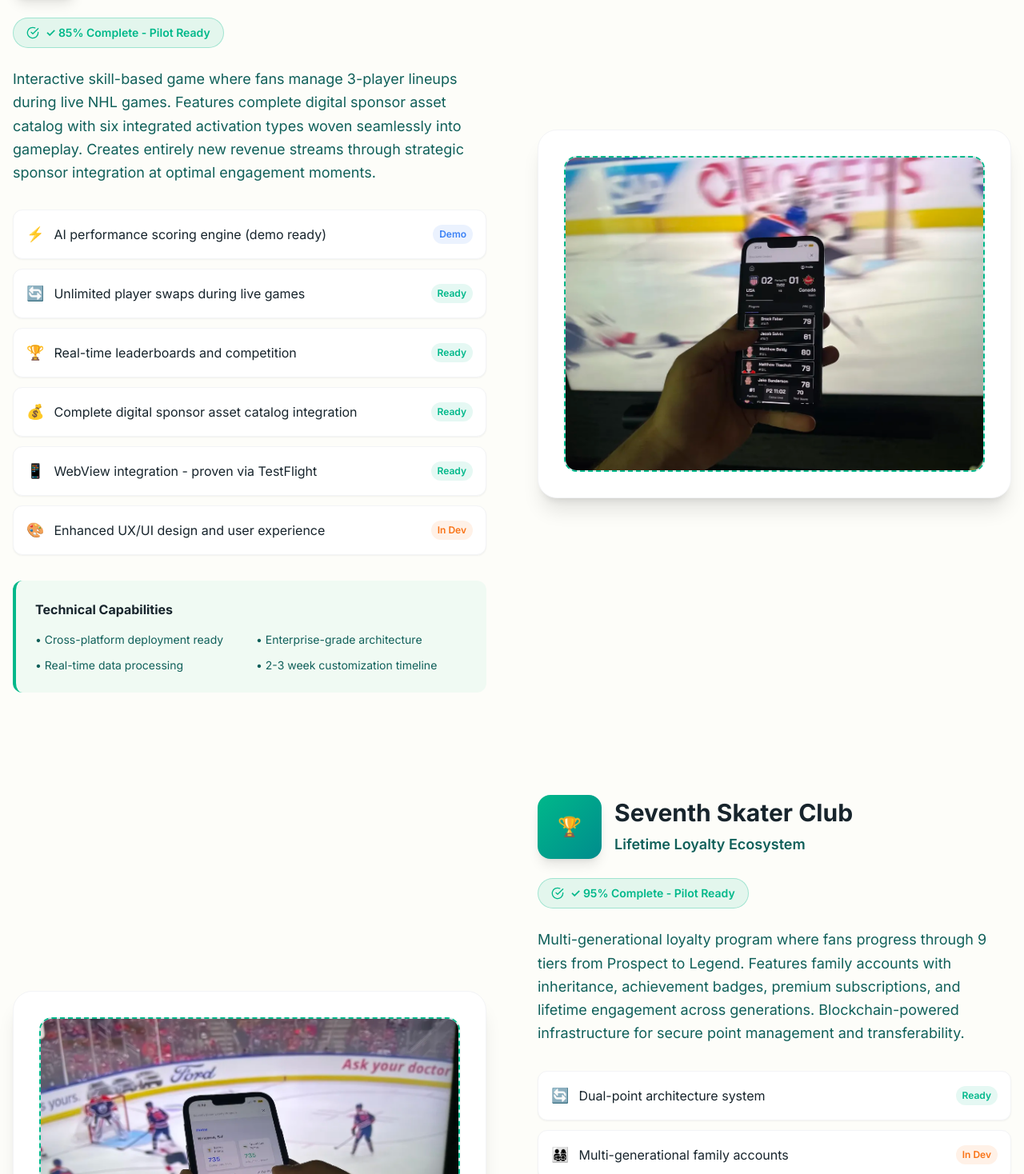
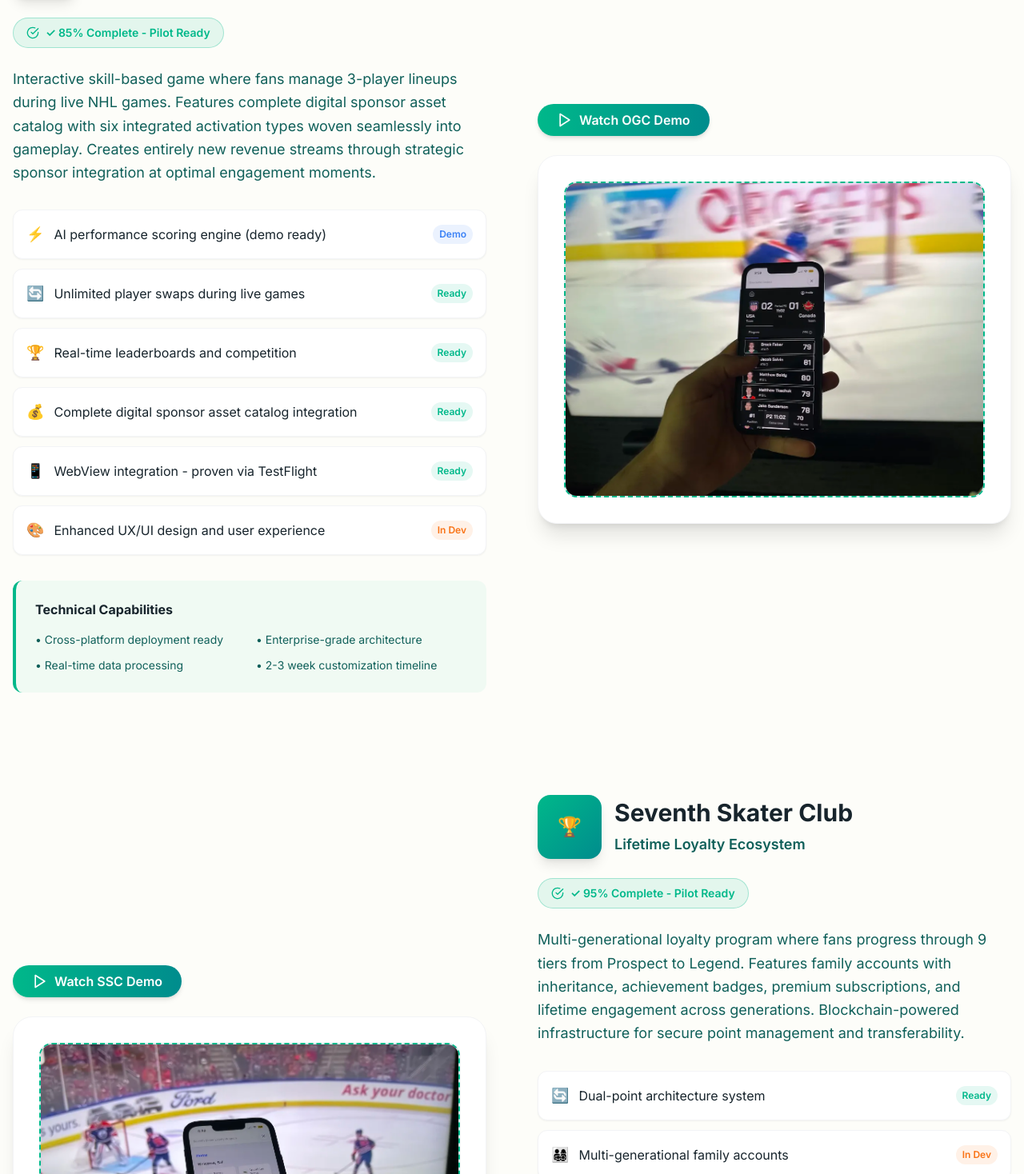
Before and after one commit to proinvestanalytics/ProInvestWebsite, a React (Vite) app: page /products in a window 1280 px wide. Shown: the part 642-2110 px from the top of the page at 80% size. Built offline with nearby package versions, Linux system fonts and the light colour scheme.

Commit message:
demo videos

```diff
--- a/src/App.tsx
+++ b/src/App.tsx
@@ -33,7 +33,7 @@ function App() {
           </Routes>
         </main>
         <Footer />
-        <VideoModal isOpen={isVideoModalOpen} onClose={closeVideoModal} />
+        <VideoModal isOpen={isVideoModalOpen} onClose={closeVideoModal} videoUrl="https://www.youtube.com/watch?v=P-iNO2u3Ee0" title="ProInvest Demo" />
       </div>
     </Router>
   );
--- a/src/components/Footer.tsx
+++ b/src/components/Footer.tsx
@@ -53,6 +53,18 @@ const Footer: React.FC = () => {
                   <path fillRule="evenodd" d="M19 0h-14c-2.761 0-5 2.239-5 5v14c0 2.761 2.239 5 5 5h14c2.762 0 5-2.239 5-5v-14c0-2.761-2.238-5-5-5zm-11 19h-3v-11h3v11zm-1.5-12.268c-.966 0-1.75-.79-1.75-1.764s.784-1.764 1.75-1.764 1.75.79 1.75 1.764-.783 1.764-1.75 1.764zm13.5 12.268h-3v-5.604c0-3.368-4-3.113-4 0v5.604h-3v-11h3v1.765c1.396-2.586 7-2.777 7 2.476v6.759z" clipRule="evenodd" />
                 </svg>
               </a>
+              <a href="https://www.youtube.com/@ProInvestAnalytics" target="_blank" rel="noopener noreferrer" className="h-10 w-10 rounded-full bg-white/10 flex items-center justify-center hover:bg-secondary transition-colors duration-300">
+                <span className="sr-only">YouTube</span>
+                <svg className="h-5 w-5" fill="currentColor" viewBox="0 0 24 24" aria-hidden="true">
+                  <path d="M23.498 6.186a2.994 2.994 0 0 0-2.107-2.117C19.425 3.5 12 3.5 12 3.5s-7.425 0-9.391.569A2.994 2.994 0 0 0 .502 6.186C0 8.153 0 12 0 12s0 3.847.502 5.814a2.994 2.994 0 0 0 2.107 2.117C4.575 20.5 12 20.5 12 20.5s7.425 0 9.391-.569a2.994 2.994 0 0 0 2.107-2.117C24 15.847 24 12 24 12s0-3.847-.502-5.814zM9.545 15.568V8.432L15.818 12l-6.273 3.568z" />
+                </svg>
+              </a>
+              <a href="https://www.instagram.com/proinvestanalytics?igsh=MWZ1d253bTZpZGx6eg==" target="_blank" rel="noopener noreferrer" className="h-10 w-10 rounded-full bg-white/10 flex items-center justify-center hover:bg-secondary transition-colors duration-300">
+                <span className="sr-only">Instagram</span>
+                <svg className="h-5 w-5" fill="currentColor" viewBox="0 0 24 24" aria-hidden="true">
+                  <path d="M7.75 2h8.5A5.75 5.75 0 0 1 22 7.75v8.5A5.75 5.75 0 0 1 16.25 22h-8.5A5.75 5.75 0 0 1 2 16.25v-8.5A5.75 5.75 0 0 1 7.75 2zm0 1.5A4.25 4.25 0 0 0 3.5 7.75v8.5A4.25 4.25 0 0 0 7.75 20.5h8.5a4.25 4.25 0 0 0 4.25-4.25v-8.5A4.25 4.25 0 0 0 16.25 3.5h-8.5zm4.25 3.25a5.25 5.25 0 1 1 0 10.5 5.25 5.25 0 0 1 0-10.5zm0 1.5a3.75 3.75 0 1 0 0 7.5 3.75 3.75 0 0 0 0-7.5zm5.5.75a1 1 0 1 1-2 0 1 1 0 0 1 2 0z"/>
+                </svg>
+              </a>
             </div>
           </div>
         </div>
--- a/src/components/Hero.tsx
+++ b/src/components/Hero.tsx
@@ -1,12 +1,13 @@
 // Hero.tsx - Combined version with best elements from both
 import React from 'react';
 import { Play, ArrowDown, ArrowRight } from 'lucide-react';
+import VideoModal from './VideoModal';
 
-interface HeroProps {
-  openModal: () => void;
-}
+const Hero: React.FC = () => {
+  const [isVideoModalOpen, setIsVideoModalOpen] = React.useState(false);
+  const handleOpenModal = () => setIsVideoModalOpen(true);
+  const handleCloseModal = () => setIsVideoModalOpen(false);
 
-const Hero: React.FC<HeroProps> = ({ openModal }) => {
   return (
     <section className="relative min-h-screen bg-gradient-to-br from-[#17242C] via-[#10605A] to-[#004953] text-white overflow-hidden">
       {/* Background Pattern */}
@@ -68,13 +69,13 @@ const Hero: React.FC<HeroProps> = ({ openModal }) => {
                 Request Demo Access
                 <ArrowRight className="w-5 h-5 ml-2 group-hover:translate-x-1 transition-transform" />
               </a>
-              {/*<button
-                onClick={openModal}
+              <button
+                onClick={handleOpenModal}
                 className="inline-flex items-center justify-center px-8 py-4 bg-white/10 backdrop-blur-sm border border-[#00B88A]/30 text-white font-semibold rounded-lg hover:bg-white/20 transition-all duration-300 group"
               >
                 <Play className="w-5 h-5 mr-2" />
                 Watch Demo
-              </button>*/}
+              </button>
             </div>
 
             {/* Bottom Notice */}
@@ -172,6 +173,13 @@ const Hero: React.FC<HeroProps> = ({ openModal }) => {
       <div className="absolute bottom-8 left-1/2 transform -translate-x-1/2 animate-bounce">
         <ArrowDown className="w-6 h-6 text-[#00B88A]" />
       </div>
+
+      <VideoModal
+        isOpen={isVideoModalOpen}
+        onClose={handleCloseModal}
+        videoUrl="https://www.youtube.com/watch?v=P-iNO2u3Ee0"
+        title="OffPost Demo"
+      />
     </section>
   );
 };
--- a/src/components/VideoModal.tsx
+++ b/src/components/VideoModal.tsx
@@ -4,9 +4,11 @@ import { X } from 'lucide-react';
 interface VideoModalProps {
   isOpen: boolean;
   onClose: () => void;
+  videoUrl: string;
+  title: string;
 }
 
-const VideoModal: React.FC<VideoModalProps> = ({ isOpen, onClose }) => {
+const VideoModal: React.FC<VideoModalProps> = ({ isOpen, onClose, videoUrl, title }) => {
   const modalRef = useRef<HTMLDivElement>(null);
 
   useEffect(() => {
@@ -37,6 +39,18 @@ const VideoModal: React.FC<VideoModalProps> = ({ isOpen, onClose }) => {
 
   if (!isOpen) return null;
 
+  // Convert YouTube watch URL to embed URL
+  let embedUrl = '';
+  if (videoUrl.includes('youtube.com/watch?v=')) {
+    const videoId = videoUrl.split('v=')[1]?.split('&')[0];
+    embedUrl = `https://www.youtube.com/embed/${videoId}?autoplay=1`;
+  } else if (videoUrl.includes('youtu.be/')) {
+    const videoId = videoUrl.split('youtu.be/')[1]?.split('?')[0];
+    embedUrl = `https://www.youtube.com/embed/${videoId}?autoplay=1`;
+  } else {
+    embedUrl = videoUrl;
+  }
+
   return (
     <div className="fixed inset-0 z-50 flex items-center justify-center bg-black/70 p-4">
       <div
@@ -44,7 +58,7 @@ const VideoModal: React.FC<VideoModalProps> = ({ isOpen, onClose }) => {
         className="bg-white rounded-lg w-full max-w-4xl shadow-xl overflow-hidden"
       >
         <div className="p-4 flex justify-between items-center border-b">
-          <h3 className="text-xl font-semibold text-primary">ProInvest Demo</h3>
+          <h3 className="text-xl font-semibold text-primary">{title}</h3>
           <button
             onClick={onClose}
             className="text-gray-500 hover:text-primary transition-colors"
@@ -55,7 +69,7 @@ const VideoModal: React.FC<VideoModalProps> = ({ isOpen, onClose }) => {
         <div className="aspect-w-16 aspect-h-9">
           <iframe
             className="w-full h-full"
-            src="/OGCdemo.mp4"
+            src={embedUrl}
             title="ProInvest Demo Video"
             frameBorder="0"
             allow="accelerometer; autoplay; clipboard-write; encrypted-media; gyroscope; picture-in-picture"
--- a/src/components/productpage/ProductsShowcase.tsx
+++ b/src/components/productpage/ProductsShowcase.tsx
@@ -1,5 +1,6 @@
-import React from 'react';
-import { CheckCircle, AlertCircle } from 'lucide-react';
+import React, { useState } from 'react';
+import { CheckCircle, AlertCircle, Play } from 'lucide-react';
+import VideoModal from '../VideoModal';
 
 interface ProductFeature {
   icon: string;
@@ -25,6 +26,8 @@ interface Product {
 }
 
 const ProductsShowcase: React.FC = () => {
+  const [ogcModalOpen, setOgcModalOpen] = useState(false);
+  const [sscModalOpen, setSscModalOpen] = useState(false);
   const products: Product[] = [
     {
       id: 'ogc',
@@ -155,6 +158,49 @@ const ProductsShowcase: React.FC = () => {
           const StatusIcon = statusStyles.icon;
           const isReverse = index % 2 === 1;
 
+          // Video button logic
+          let showVideoButton = false;
+          let videoButton = null;
+          if (product.id === 'ogc') {
+            showVideoButton = true;
+            videoButton = (
+              <>
+                <button
+                  onClick={() => setOgcModalOpen(true)}
+                  className="mb-6 inline-flex items-center gap-2 px-6 py-2 rounded-full bg-gradient-to-r from-[#00B88A] to-[#008C8D] text-white font-semibold shadow-md hover:from-[#00A378] hover:to-[#007A7B] transition-all duration-300"
+                >
+                  <Play className="w-5 h-5" />
+                  Watch OGC Demo
+                </button>
+                <VideoModal
+                  isOpen={ogcModalOpen}
+                  onClose={() => setOgcModalOpen(false)}
+                  videoUrl="https://www.youtube.com/watch?v=L3PnHq9e9jk"
+                  title="OGC Demo"
+                />
+              </>
+            );
+          } else if (product.id === 'ssp') {
+            showVideoButton = true;
+            videoButton = (
+              <>
+                <button
+                  onClick={() => setSscModalOpen(true)}
+                  className="mb-6 inline-flex items-center gap-2 px-6 py-2 rounded-full bg-gradient-to-r from-[#00B88A] to-[#008C8D] text-white font-semibold shadow-md hover:from-[#00A378] hover:to-[#007A7B] transition-all duration-300"
+                >
+                  <Play className="w-5 h-5" />
+                  Watch SSC Demo
+                </button>
+                <VideoModal
+                  isOpen={sscModalOpen}
+                  onClose={() => setSscModalOpen(false)}
+                  videoUrl="https://www.youtube.com/watch?v=da-8ziq-jeA"
+                  title="SSC Demo"
+                />
+              </>
+            );
+          }
+
           return (
             <div key={product.id} className="mb-32 last:mb-0">
               <div className={`grid grid-cols-1 lg:grid-cols-2 gap-16 items-center ${isReverse ? 'lg:grid-flow-col-dense' : ''}`}>
@@ -210,6 +256,7 @@ const ProductsShowcase: React.FC = () => {
 
                 {/* Product Visual */}
                 <div className={`${isReverse ? 'lg:col-start-1' : ''}`}>
+                  {showVideoButton && videoButton}
                   <div className="bg-white rounded-3xl p-8 shadow-xl border border-gray-100 hover:shadow-2xl transition-shadow duration-300">
                     <div className="bg-[#D4EDEA] border-2 border-dashed border-[#00B88A] rounded-2xl overflow-hidden">
                       <img
```
